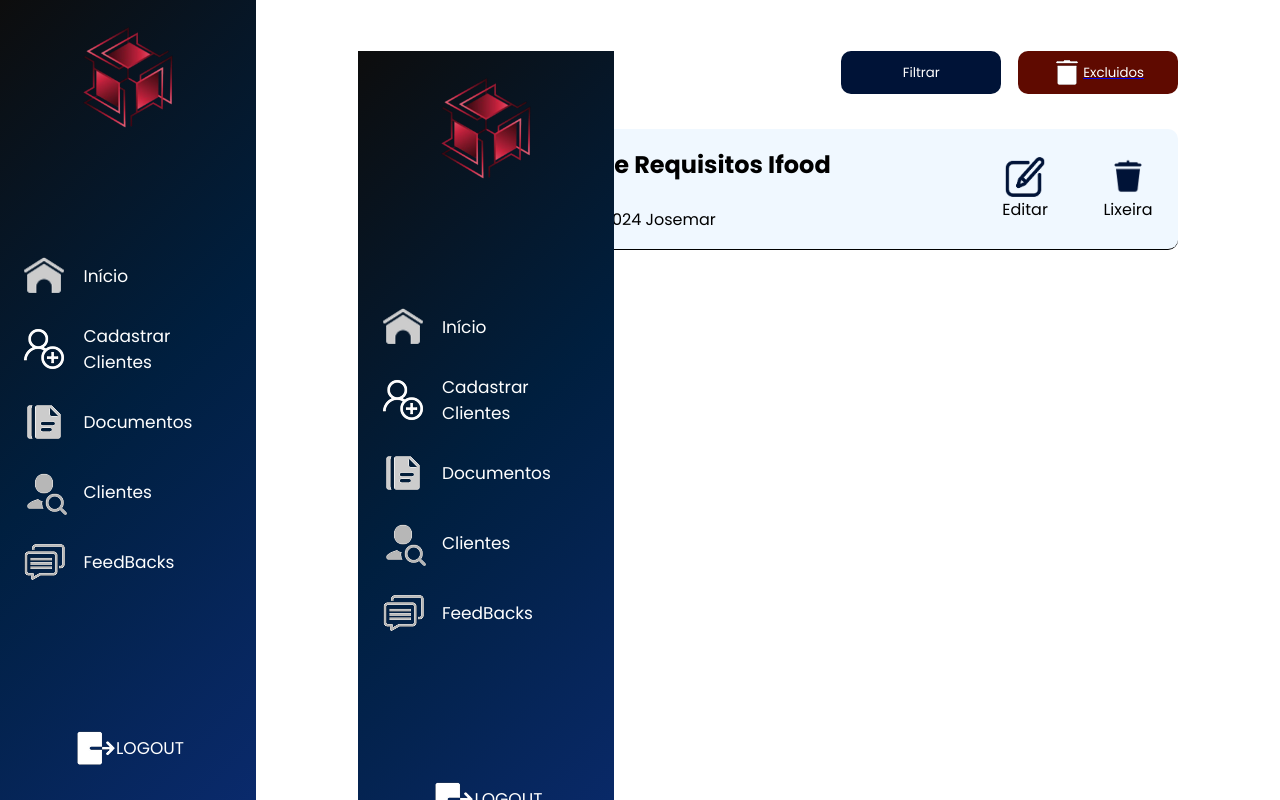
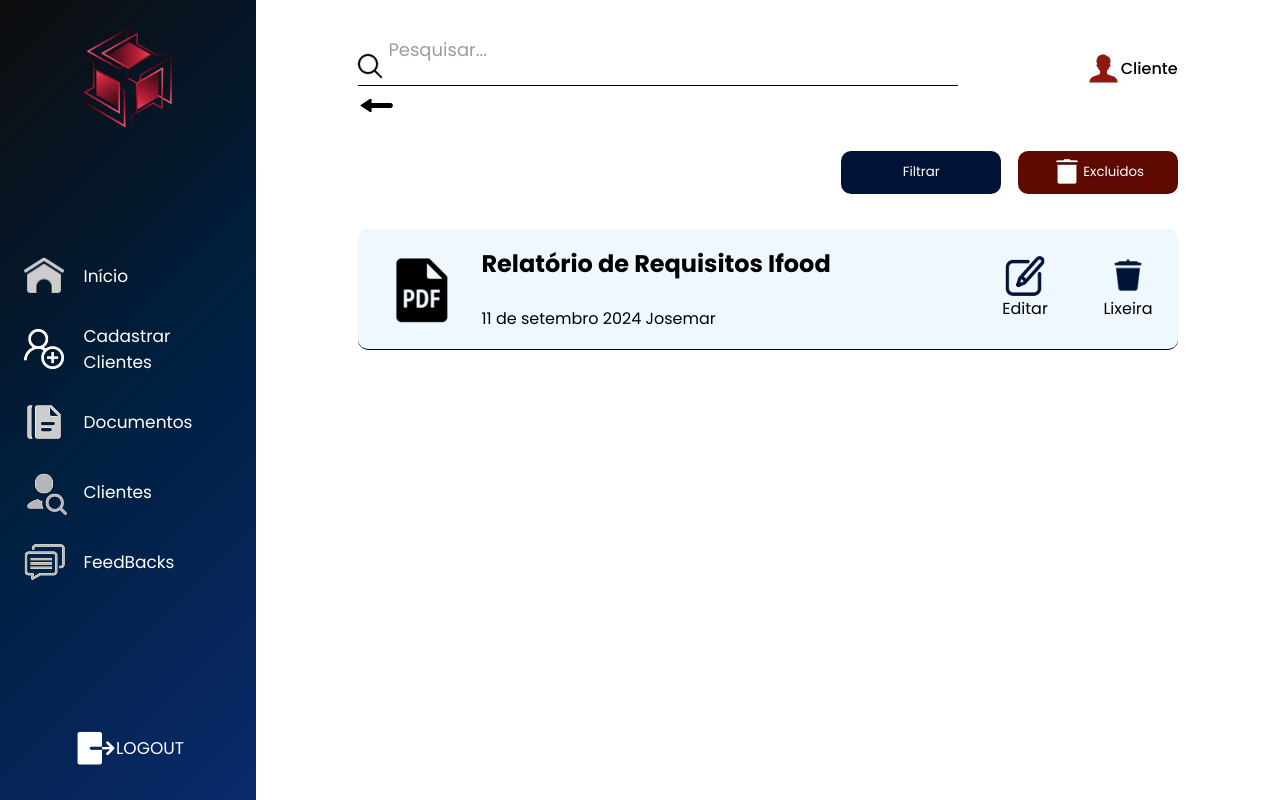
Before and after one commit to br-inaciog/AlphaTech-Project, a React (Vite) app in the folder FrontEnd/CollabTechFile/: page /Listagem in a window 1280 px wide. Built offline with nearby package versions, Linux system fonts and the light colour scheme.

Commit message:
feat: Tela de DocCliente e Funcionario criadas e arrumadas

```diff
--- a/FrontEnd/CollabTechFile/src/componentes/cabecalho/Cabecalho.css
+++ b/FrontEnd/CollabTechFile/src/componentes/cabecalho/Cabecalho.css
@@ -1,63 +1,75 @@
-.menuLateral {
-    width: 20%;
-    height: 100%;
-    background: linear-gradient(135deg, #0d0d0d, #001f3f, #0a2a6c);
-    color: #fff;
-    display: flex;
-    flex-direction: column;
-    justify-content: space-between;
-    align-items: center;
-    position: fixed;
-
-    padding-bottom: 2%;
-    padding-top: 2%;
+.grupoPesquisa {
+    position: relative;
 }
 
-.logoMenu {
-    width: 105px;
-    height: 105px;
+.grupoPesquisa input {
+    width: 600px;
+    height: 35px;
+    padding: 15px 5px 0px 5px;
+    padding-left: 30px;
+    padding-bottom: 5px;
+    font-size: 18px;
+    outline: none;
+
+    border: none;
+    border-bottom: 1px solid black;
+    background: transparent;
 }
 
-.linksLateral {
-    display: flex;
-    flex-direction: column;
+
+.grupoPesquisa label {
+    position: absolute;
+    left: 30px;
+    top: -15px;
+    font-size: 18px;
+    color: #9D9D9D;
+    transition: 0.5s;
 }
 
-.links {
-    font-size: 17px;
-    text-decoration: none;
-    width: 100%;
-    color: #fff;
+.grupoPesquisa img {
+    position: absolute;
+    left: -3px;
+    height: 30px;
+    width: 30px;
+    transition: 0.2s;
+}
+
+.grupoPesquisa input:focus~label {
+    top: -15px;
+    font-size: 14px;
+    color: #0a2a6c;
+}
+
+.grupoPesquisa input:focus {
+    border-width: 2px;
+    border-bottom-color: #0a2a6c;
+}
+
+.grupoPesquisa input:focus~img {
+    left: -5px;
+}
+
+.cabecalho {
+    display: flex;
+}
+
+.infCabecalho {
     display: flex;
     align-items: center;
-    border-radius: 10px;
-    padding: 2%;
-    margin-bottom: 15px;
-    transition: background-color 0.3s ease, transform 0.3s ease;
+    justify-content: flex-end;
+
+    margin-left: 10%;
+    width: 100%;
+    font-weight: 500;
 }
 
-.links:hover {
-    background-color: #d9d9d927;
+.infUser {
+    display: flex;
+    align-items: center;
 }
 
-.linksLateral img {
-    height: auto;
-    width: 46px;
-    margin-right: 16px;
+.setaImg img {
+    width: 37px;
+    height: 37px;
+    margin-bottom: 20px;
 }
-
-.logout {
-    display: flex;
-    align-items: center;
-    cursor: pointer;
-    font-size: 17px;
-    border-radius: 10px;
-    padding: 2%;
-    text-decoration: none;
-    color: #fff;
-    transition: background-color 0.3s ease, transform 0.3s ease;
-}
-
-.logout:hover {
-    background-color: #d9d9d927;
-}
--- a/FrontEnd/CollabTechFile/src/componentes/cabecalho/Cabecalho.jsx
+++ b/FrontEnd/CollabTechFile/src/componentes/cabecalho/Cabecalho.jsx
@@ -1,49 +1,33 @@
-import './Cabecalho.css';
-import LogoMenu from '../../assets/img/logoMenu.png';
-import Casinha from '../../assets/img/Casinha.png';
-import Documents from '../../assets/img/Documents.png';
-import Cliente from '../../assets/img/Cliente.png';
-import Cadastrar from '../../assets/img/Cadastrar.png';
-import FeedBack from '../../assets/img/Feedback.png'
-import Logout from '../../assets/img/Logout.png';
+import "./Cabecalho.css"
 
-import { Link } from 'react-router';
+import Lupa from "../../assets/img/Lupa.png"
+import User from "../../assets/img/User.png"
 
-export default function Cabecalho() {
+import Seta from "../../assets/img/Seta.png"
+import { Link } from "react-router"
+
+export default function cabecalho() {
     return (
-        <header className="menuLateral">
-            <img src={LogoMenu} alt="Logo CollabTech Menu" className="logoMenu" />
+        <header>
+            <nav className="cabecalho">
+                <div className="grupoPesquisa">
+                    <input type="search" />
+                    <label>Pesquisar...</label>
+                    <img src={Lupa} alt="Imagem Lupa" />
+                </div>
 
-            <div className="linksLateral">
-                <Link to="/Inicio" className="links">
-                    <img src={Casinha} alt="Casinha" />
-                    Início
-                </Link>
+                <div className="infCabecalho">
+                    <div className="infUser">
+                        <img src={User} alt="Usuário Img" />
+                        <p>Cliente</p>
+                    </div>
 
-                <Link to="/CadastroCliente" className="links">
-                    <img src={Cadastrar} alt="Usuário" />
-                    Cadastrar Clientes
-                </Link>
+                </div>
 
-                <Link to="/Listagem" className="links">
-                    <img src={Documents} alt="Documentos"/>
-                    Documentos
-                </Link>
+            </nav>
 
-                <Link to="/TelaCliente" className="links">
-                    <img src={Cliente} alt="Clientes" />
-                    Clientes
-                </Link>
-
-                <Link to="/FeedBacks" className="links">
-                    <img src={FeedBack} alt="FeedBacks" />
-                    FeedBacks
-                </Link>
-            </div>
-
-            <Link to="/" className="logout">
-                <img src={Logout} alt="" />
-                LOGOUT
+            <Link to="/Inicio" className="setaImg">
+                <img src={Seta} alt="Seta" />
             </Link>
         </header>
     )
--- a/FrontEnd/CollabTechFile/src/pages/Inicio/Inicio.jsx
+++ b/FrontEnd/CollabTechFile/src/pages/Inicio/Inicio.jsx
@@ -1,6 +1,5 @@
 import './Inicio.css';
 import MenuLateral from '../../componentes/menuLateral/MenuLateral';
-import Arquivo from '../../assets/img/Upload.svg';
 import Usuario from '../../assets/img/User.png';
 import arquivo from '../../assets/img/Arquivo.png';
 import Escaner from '../../assets/img/Escaner.png';
--- a/FrontEnd/CollabTechFile/src/pages/listagemDoc/listagemDoc.jsx
+++ b/FrontEnd/CollabTechFile/src/pages/listagemDoc/listagemDoc.jsx
@@ -15,7 +15,7 @@ export default function ListagemDoc() {
             <MenuLateral />
             <main className="conteudoPrincipal">
                 <section className="areaTrabalho">
-                    <Cabecalho />
+                    <Cabecalho/>
 
                     <div className="botaoFiltraLixeira">
                         <div className="botaoFiltrar">
```
